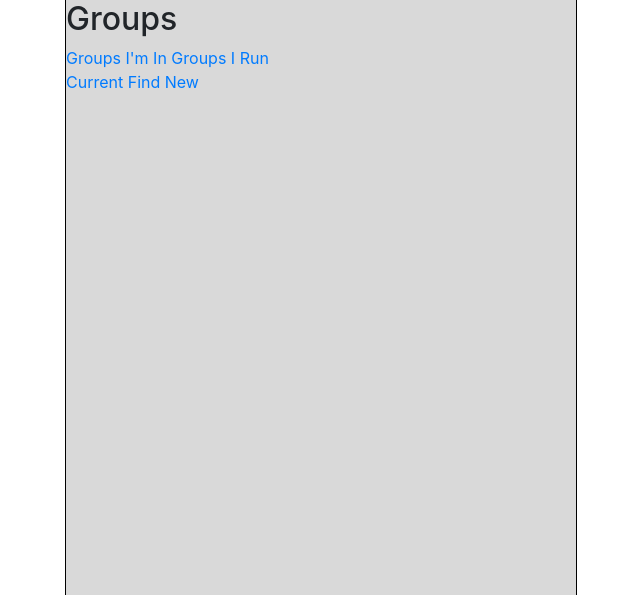
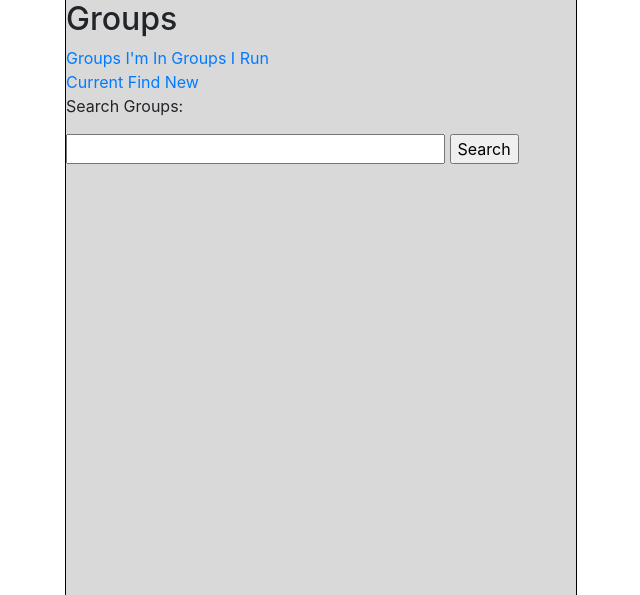
Before and after one commit to SamuelJMiller/group-scheduler, a Flask app: page /my_groups/find in a window 1280 px wide. Shown: the part 150-745 px from the top of the page, without its empty margins (319-959 px from the left). Run offline with Flask 2, Linux system fonts and the light colour scheme; the visitor is signed in with stand-in values (Sample User, id 1); data comes from the database, SQL or seed files in the repository; some libraries are stand-ins or nearby versions.

Commit message:
add group search

```diff
--- a/app/routes.py
+++ b/app/routes.py
@@ -203,10 +203,14 @@ def decline_friend(userid):
 def my_groups():
     return render_template('my_current_groups.html', title='My Groups')
 
-@app.route('/my_groups/find')
+@app.route('/my_groups/find', methods=['GET', 'POST'])
 @login_required
 def find_groups():
-    return render_template('find_new_groups.html', title='Find Groups')
+    form = UserSearchForm()
+    search_query = ""
+    if form.validate_on_submit():
+        search_query += form.text.data
+    return render_template('find_new_groups.html', title='Find Groups', form=form, search_query=search_query, UserGroup=UserGroup)
 
 @app.route('/my_admin')
 @login_required
--- a/app/templates/find_friends.html
+++ b/app/templates/find_friends.html
@@ -11,7 +11,7 @@
             </p>
         </form>
     </div>
-    {% if search_query|length != 0 %}
+    {% if search_query|length > 0 %}
         {% if User.query.filter(User.username.ilike('%' + search_query + '%')).count() > 0 %}
             {% for user in User.query.filter(User.username.ilike('%' + search_query + '%')).all() %}
                 <div class="random-user-banner">
--- a/app/templates/find_new_groups.html
+++ b/app/templates/find_new_groups.html
@@ -1,5 +1,23 @@
 {% extends "groups_im_in.html" %}
 
 {% block groups_sub_block %}
-
+    <p id="group-search-desc">Search Groups:</p>
+    <div id="group-search-div">
+        <form action="" method="POST">
+            {{ form.hidden_tag() }}
+            <p id="group-search-box">
+                {{ form.text(size=32) }}
+                {{ form.submit(value='Search') }}
+            </p>
+        </form>
+    </div>
+    {% if search_query|length > 0 %}
+        {% if UserGroup.query.filter(UserGroup.group_name.ilike('%' + search_query + '%')).count() > 0 %}
+            {% for group in UserGroup.query.filter(UserGroup.group_name.ilike('%' + search_query + '%')).all() %}
+                {% include "_group_im_in.html" %}
+            {% endfor %}
+        {% else %}
+            <p id="no-group-results">No results found.</p>
+        {% endif %}
+    {% endif %}
 {% endblock %}
```
